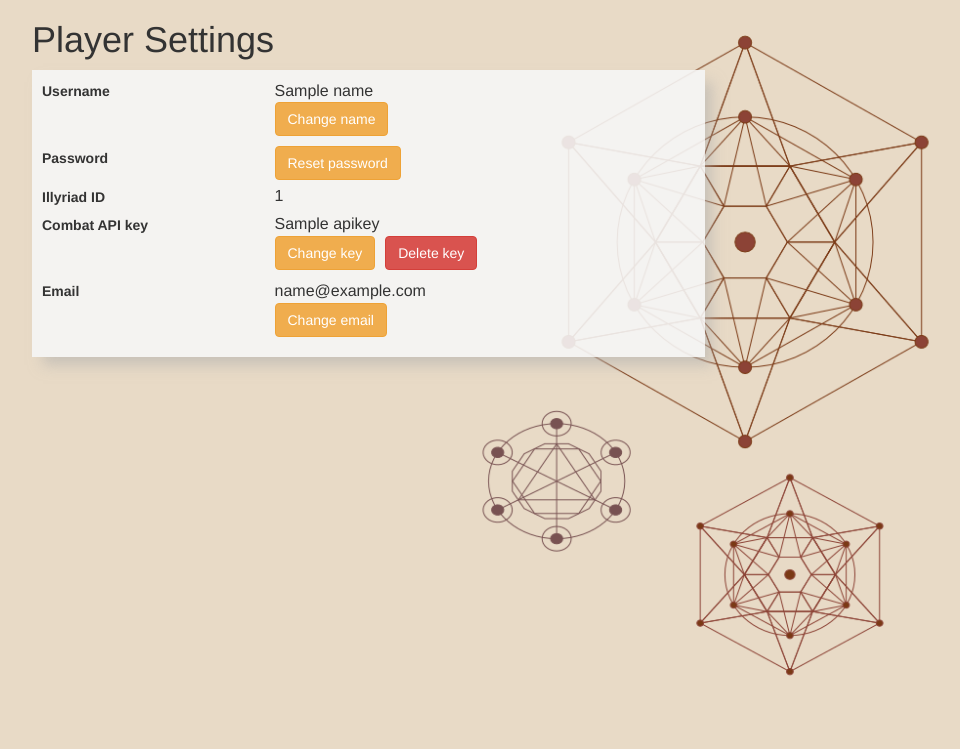
After one commit to tinkinator/sinserver, a Django app: template apps/logreg/templates/logreg/account.html in a window 1280 px wide. The commit adds this page. Shown: the top 749 px of the page, without its empty margins (47-1007 px from the left). Run offline with Django 3.2, Linux system fonts and the light colour scheme; the template is opened without the code that fills it: most values are stand-ins (such as "Sample title", 1, 10 or a date in 2020); parts of the project's set-up code (start-up, migrations or seed data) failed here and were passed over; some libraries are stand-ins or nearby versions.

Commit message:
added player account control page

```diff
--- a/apps/logreg/models.py
+++ b/apps/logreg/models.py
@@ -12,5 +12,7 @@
     user = models.OneToOneField(User, on_delete=models.CASCADE)
     alliance_name = models.CharField(max_length=20, blank=True)
     time_zone = models.CharField(max_length=255, choices=PRETTY_TIMEZONE_CHOICES, blank=True, null=True,)
+    illyId = models.IntegerField()
+
     def __unicode__(self):
         return unicode(self.user.username)
--- a/apps/logreg/static/logreg/css/styles.css
+++ b/apps/logreg/static/logreg/css/styles.css
@@ -460,3 +460,38 @@
 li.picker-switch a.btn span.glyphicon, div.timepicker span.glyphicon{
     color: #337ab7;
 }
+
+/*info cluster*/
+.info-cluster-1{
+    padding: 10px;
+    width: 60%;
+    background-color: rgba(245, 245, 245, 0.9);
+    -webkit-box-shadow: 9px 10px 13px -2px rgba(173,173,173,0.55);
+    -moz-box-shadow: 9px 10px 13px -2px rgba(173,173,173,0.55);
+    box-shadow: 9px 10px 13px -2px rgba(173,173,173,0.55);
+}
+    .info-cluster-row {
+        vertical-align: top;
+        margin-bottom: 5px;
+    }
+
+    .info-label{
+        display: inline-block;
+        font-weight: bold;
+        vertical-align: middle;
+        width: 35%;
+    }
+    .info-value{
+        vertical-align: top;
+        font-size: 16px;
+        display: inline-block;
+        width: 55%;
+    }
+
+    .info-value div button{
+        margin: 0 10px 5px 0;
+    }
+
+    #input-1, #input-2{
+        margin-bottom: 5px;
+    }
--- /dev/null
+++ b/apps/logreg/static/logreg/js/player.js
@@ -0,0 +1,142 @@
+$(document).ready(function(){
+    var passwordVerified = false;
+    var emailRegex = /^\w+([\.-]?\w+)*@\w+([\.-]?\w+)*(\.\w{2,3})+$/;
+    var nameRegex = /^[-@_a-zA-Z]{3,}/
+    var apiRegex = /(elgea-COMRP-)([-_a-zA-Z0-9]{91})[=]/
+    $('#formSubmit').prop('disabled', true);
+
+    $('button.edit').click(function(){
+        var id = $(this).attr('id');
+        if($('#formDiv').css('display') != 'none'){
+            $('#formSubmit').prop('disabled', true);
+            $('#errors').text('');
+            $('#input-1').val('').prop('name', '').prop('type', 'text');
+            if($('#formDiv').find('#pass1').length > 0){
+                $('#formDiv').find('#pass1').remove();
+                $('#formDiv').find('#pass2').remove();
+            }
+            $('#formDiv').hide();
+        }
+        else
+        {
+            switch(id){
+                case "name":
+                    $('#formDiv').find('.info-label').text("Name:");
+                    $('#playerForm').attr('action', '/account/name');
+                    $('#input-1').attr('name', 'name');
+                    break;
+                case "passwd":
+                    $('#formDiv .info-value').prepend("" +
+                        "<div id='pass1'><input id='input-2' type='password'></div>" +
+                        "<div id='pass2'><button class='btn btn-info' id='checkPass'>Verify password</button></div>"
+                    )
+                    $('#formDiv').find('.info-label').text("Password:");
+                    $('#playerForm').attr('action', '/account/password');
+                    $('#input-1').prop('type', 'password').attr('name', 'password');
+                    break;
+                case "key":
+                    $('#formDiv').find('.info-label').text("Combat API key:");
+                    $('#playerForm').attr('action', '/account/apikey');
+                    $('#input-1').attr('name', 'key');
+                    break;
+                case "email":
+                    $('#formDiv').find('.info-label').text("Email:")
+                    $('#playerForm').attr('action', '/account/email');
+                    $('#input-1').attr('name', 'email');
+                    break;
+                default:
+                    $('#formDiv').find('.info-label').text("Label:")
+            }
+            $('#formDiv').show();
+        }
+    });
+
+    $('#formDiv').on('click', '#checkPass', function(){
+
+        var payLoad = {'password': $('#input-2').val()}
+        $.post("/account/checkpassword", payLoad)
+            .done(function(data){
+                alert(data);
+                passwordVerified = true;
+            }).
+        fail(function(){
+            alert("Invalid password, try again!")
+            passwordVerified = false;
+            $('#formSubmit').prop('disabled', true);
+        });
+    })
+
+    $('#formDiv').on('focusout', 'input[name="password"]', function(){
+        var pass = $(this).val();
+        console.log(pass.length);
+        if(pass.length < 8){
+            console.log("too short!", $(this))
+            $('#errors').text("Password must be at least 8 characters long");
+        }
+        else{
+            if(passwordVerified){
+                $('#formSubmit').prop('disabled', false);
+            }
+        }
+    });
+
+    $('#formDiv').on('keyup', 'input[name="email"]', function(){
+        var email = $(this).val();
+        if(email.match(emailRegex)){
+            $('#errors').text('');
+            $('#formSubmit').prop('disabled', false);
+        }
+        else{
+            $('#formSubmit').prop('disabled', true);
+        }
+    });
+
+    $('#formDiv').on('focusout', 'input[name="email"]', function(){
+        var email = $(this).val()
+        if(!email.match(emailRegex)){
+            $('#errors').text("Not a valid email");
+        }
+    })
+
+    $('#formDiv').on('keyup', 'input[name="name"]', function(){
+      var name = $(this).val()
+        if(name.match(nameRegex)){
+            $('#errors').text('');
+            $('#formSubmit').prop('disabled', false);
+        }
+        else{
+            $('#formSubmit').prop('disabled', true);
+        }
+    });
+
+    $('#formDiv').on('focusout', 'input[name="name"]', function(){
+        var email = $(this).val()
+        if(!email.match(nameRegex)){
+            $('#errors').text("Name should be at least 3 characters long and contain only letters or -, _, and @");
+        }
+    })
+
+    $('#formDiv').on('keyup', 'input[name="key"]', function(){
+        var key = $(this).val();
+        if(key.match(apiRegex)){
+            $('#errors').text('');
+            $('#formSubmit').prop('disabled', false);
+        }
+        else{
+            $('#formSubmit').prop('disabled', true);
+        }
+    });
+
+    $('#formDiv').on('focusout', 'input[name="key"]', function(){
+        var email = $(this).val()
+        if(!email.match(apiRegex)){
+            $('#errors').text("Invalid API key pattern");
+        }
+    })
+
+    $('#formDiv').on('focus', '#input-1', function(){
+        $('#errors').text('');
+    });
+
+
+});
--- /dev/null
+++ b/apps/logreg/templates/logreg/account.html
@@ -0,0 +1,48 @@
+{% extends "sinserver/base.html" %}
+{% block content %}
+{% load staticfiles %}
+    <script src="{% static 'logreg/js/player.js' %}"></script>
+    <h1>Player Settings</h1>
+    <div class="info-cluster-1">
+            <div class="info-cluster-row">
+                <div class="info-label">Username</div>
+                <div class="info-value">
+                    <div>{{ name }}</div>
+                    <div><button class="edit btn btn-warning" id="name">Change name</button></div>
+                </div>
+            </div>
+            <div class="info-cluster-row">
+                <div class="info-label">Password</div>
+                <div class="info-value">
+                    <button class="edit btn btn-warning" id="passwd">Reset password</button>
+                </div>
+            </div>
+            <div class="info-cluster-row">
+                <div class="info-label">Illyriad ID</div>
+                <div class="info-value">{{ illyID }}</div>
+            </div>
+            <div class="info-cluster-row">
+                <div class="info-label">Combat API key</div>
+                <div class="info-value">{{ APIkey }}
+                    <div><button class="edit btn btn-warning" id="key">Change key</button><button class="delete btn btn-danger">Delete key</button></div>
+                </div>
+            </div>
+            <div class="info-cluster-row">
+                <div class="info-label">Email</div>
+                <div class="info-value"><span>{{ email }}</span>
+                    <div><button class="edit btn btn-warning" id="email">Change email</button></div>
+                </div>
+            </div>
+            <div class="info-cluster-row" id="formDiv" style="display:none">
+                <div class="info-label">Label</div>
+                <div class="info-value">
+                    <form id="playerForm" action="" method="POST">{% csrf_token %}
+                        <div><input id="input-1" type="text"></div>
+                        <div class="error" id="errors"></div>
+                        <div><button class="submit btn btn-success" type="submit" id="formSubmit">Submit</button></div></form>
+                </div>
+            </div>
+    </div>
+
+
+{% endblock %}
--- a/apps/logreg/urls.py
+++ b/apps/logreg/urls.py
@@ -5,4 +5,10 @@
     url(r'^$', views.index, name='index'),
     url(r'^login$', views.log_in, name='login'),
     url(r'^logout$', views.log_out, name='logout'),
+    url(r'^account$', views.account, name='account'),
+    url(r'^account/name', views.playername),
+    url(r'^account/checkpassword', views.checkpassword),
+    url(r'^account/password', views.password),
+    url(r'^account/apikey', views.apikey),
+    url(r'^account/email', views.email),
     )
--- a/requirements.txt
+++ b/requirements.txt
@@ -2,5 +2,6 @@
 django-timezones==0.2
 Pillow==3.1.1
 pytz==2016.6.1
+requests==2.12.4
 wheel==0.24.0
 gunicorn==19.6.0
--- a/sinserver/urls.py
+++ b/sinserver/urls.py
@@ -22,6 +22,6 @@
 urlpatterns = [
     url(r'^', include('apps.logreg.urls')),
     url(r'^admin/', admin.site.urls),
-    url(r'^siege/', include('apps.siege.urls'),
-    )
+    url(r'^siege/', include('apps.siege.urls')),
+    url(r'^combats/', include('apps.combats.urls')),
 ]
--- a/templates/sinserver/base.html
+++ b/templates/sinserver/base.html
@@ -25,6 +25,8 @@
             <li><div class="nav-btn"><a href="/siege" class="btn navbar-btn">Siege</a></div></li>
             <li><div class="nav-btn"><a href="/siege/armies" class="btn navbar-btn">My Armies</a></div></li>
             <li><div class="nav-btn"><a href="/siege/cities" class="btn navbar-btn">My Towns</a></div></li>
+            <li><div class="nav-btn"><a href="#" class="btn navbar-btn">Alliance Stats</a></div></li>
+            <li><div class="nav-btn"><a href="/account" class="btn navbar-btn">My Account</a></div></li>
             <li><div class="nav-btn"><a href="/logout" class="btn navbar-btn">Log Out</a></div></li>
         </ul>
     </nav>
```
Also changed, not shown: apps/combats/views.py (+13 -1 lines), apps/logreg/views.py (+57 -0 lines), apps/logreg/migrations/0005_player_illyid.py (added), apps/siege/migrations/0015_auto_20170108_1718.py (added), 1 other file.
